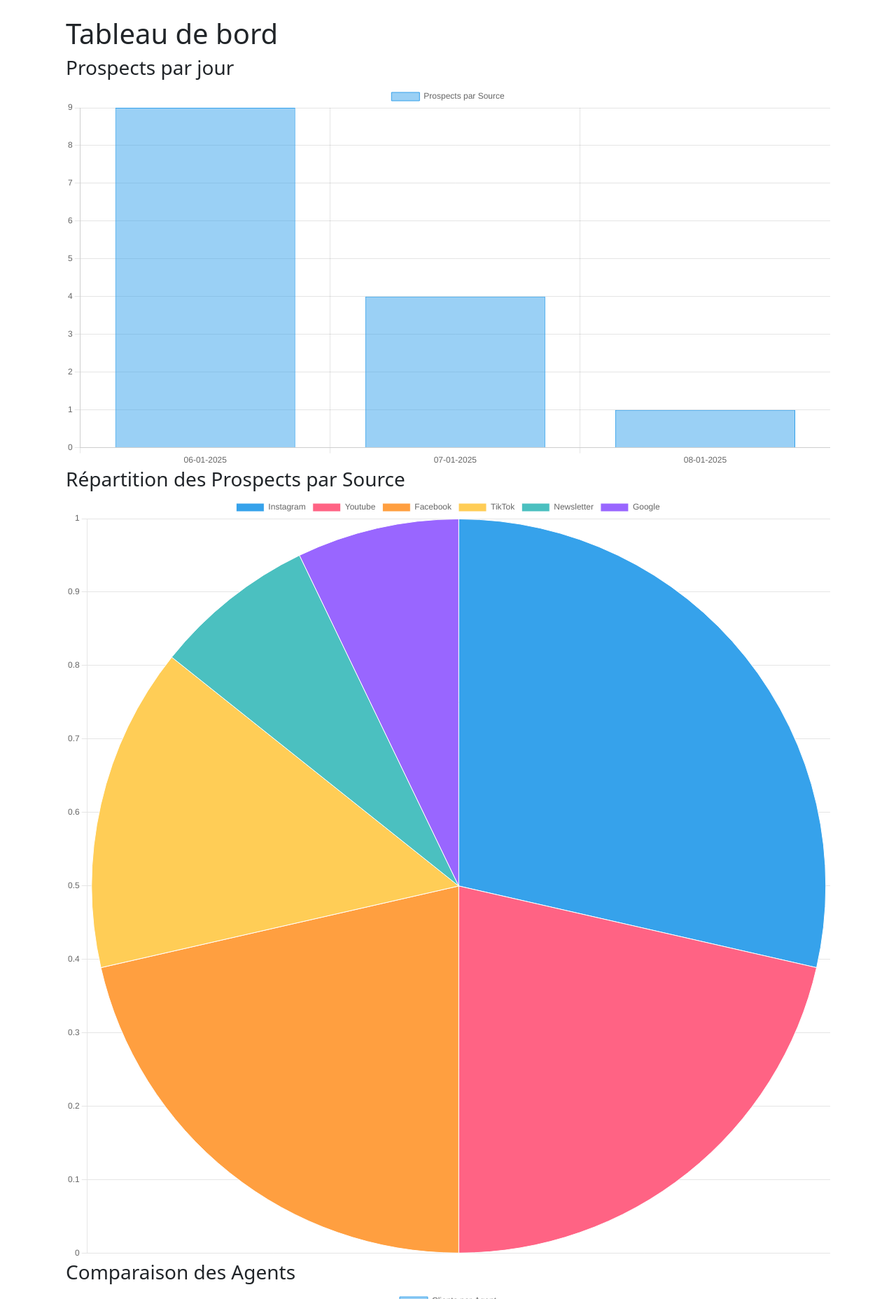
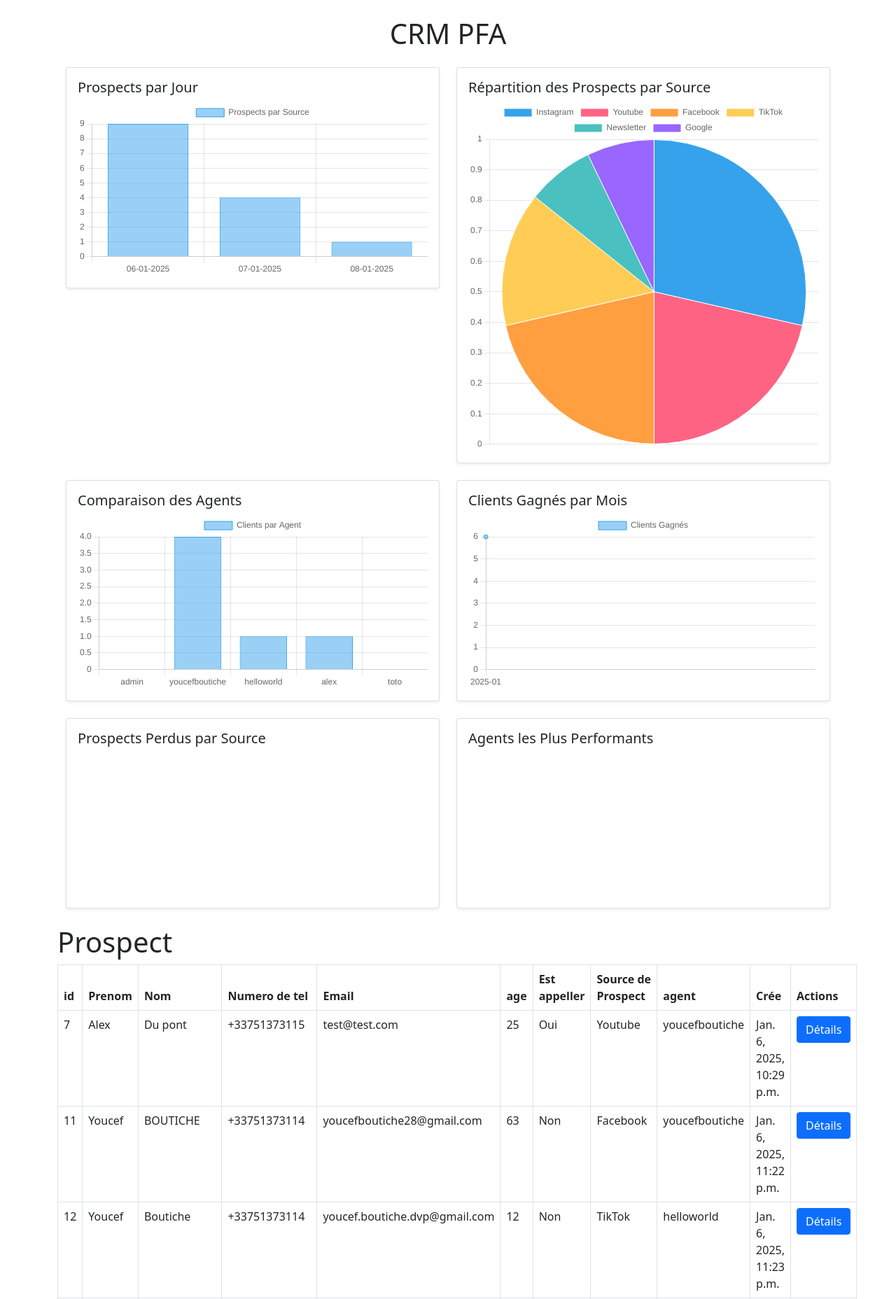
Before and after one commit to youcefpy/my_crm_pfa, a Django app: page / in a window 1280 px wide. Shown: the part 56-1912 px from the top of the page at 70% size. Run offline with Django 5.2, Linux system fonts and the light colour scheme; a user stored in the database is signed in; data comes from the database, SQL or seed files in the repository; both versions use the stored data as it was after the commit; a map, chart or similar area stays blank.

Commit message:
ajouté du style sur les graphes de la page index et ajouté la colonne cree dans list client

```diff
--- a/crm_app/templates/clients/list_clients.html
+++ b/crm_app/templates/clients/list_clients.html
@@ -20,6 +20,7 @@
                 <th scope="col">Est appeller</th>
                 <th scope="col">Source de Prospect</th>
                 <th scope="col">agent</th>
+                <th scope="col">Crée</th>
                 <th>Actions</th>
 
               </tr>
@@ -36,6 +37,7 @@
                         <td>{{ client.lead.phoned|yesno:"Oui,Non" }}</td>
                         <td>{{ client.lead.source }}</td>
                         <td>{{ client.lead.agent }}</td>
+                        <td>{{ client.created_at }}</td>
                         <td>En Construction</td>
                     </tr>
                 {% endfor %}
--- a/dashborad_app/templates/dashboard/index.html
+++ b/dashborad_app/templates/dashboard/index.html
@@ -1,41 +1,71 @@
 {% load static %}
 <div class="container mt-4">
-    <h1>Tableau de bord</h1>
+    <h1 class="text-center mb-4">CRM PFA</h1>
 
-    <!-- Graphique : Répartition des Prospects par Source -->
-    <div>
-        <h3>Prospects par jour</h3>
-        <canvas id="prospectsByDay"></canvas>
+    <div class="row">
+        <!-- Prospects par jour -->
+        <div class="col-md-6 mb-4">
+            <div class="card shadow-sm">
+                <div class="card-body">
+                    <h5 class="card-title">Prospects par Jour</h5>
+                    <canvas id="prospectsByDay" width="400" height="200"></canvas>
+                </div>
+            </div>
+        </div>
+
+        <!-- Répartition des Prospects par Source -->
+        <div class="col-md-6 mb-4">
+            <div class="card shadow-sm">
+                <div class="card-body">
+                    <h5 class="card-title">Répartition des Prospects par Source</h5>
+                    <canvas id="prospectsBySourceChart" width="400" height="200"></canvas>
+                </div>
+            </div>
+        </div>
     </div>
 
-    <!-- Graphique : Répartition des Prospects par Source -->
-    <div>
-        <h3>Répartition des Prospects par Source</h3>
-        <canvas id="prospectsBySourceChart"></canvas>
+    <div class="row">
+        <!-- Comparaison des Agents -->
+        <div class="col-md-6 mb-4">
+            <div class="card shadow-sm">
+                <div class="card-body">
+                    <h5 class="card-title">Comparaison des Agents</h5>
+                    <canvas id="agentsComparisonChart" width="400" height="200"></canvas>
+                </div>
+            </div>
+        </div>
+
+        <!-- Clients Gagnés par Mois -->
+        <div class="col-md-6 mb-4">
+            <div class="card shadow-sm">
+                <div class="card-body">
+                    <h5 class="card-title">Clients Gagnés par Mois</h5>
+                    <canvas id="clientsByMonthChart" width="400" height="200"></canvas>
+                </div>
+            </div>
+        </div>
     </div>
 
-    <!-- Graphique : Comparaison des Agents -->
-    <div>
-        <h3>Comparaison des Agents</h3>
-        <canvas id="agentsComparisonChart"></canvas>
-    </div>
+    <div class="row">
+        <!-- Prospects Perdus par Source -->
+        <div class="col-md-6 mb-4">
+            <div class="card shadow-sm">
+                <div class="card-body">
+                    <h5 class="card-title">Prospects Perdus par Source</h5>
+                    <canvas id="lostProspectsBySourceChart" width="400" height="200"></canvas>
+                </div>
+            </div>
+        </div>
 
-    <!-- Graphique : Clients Gagnés par Mois -->
-    <div>
-        <h3>Clients Gagnés par Mois</h3>
-        <canvas id="clientsByMonthChart"></canvas>
-    </div>
-
-    <!-- Graphique : Prospects Perdus par Source -->
-    <div>
-        <h3>Prospects Perdus par Source</h3>
-        <canvas id="lostProspectsBySourceChart"></canvas>
-    </div>
-
-    <!-- Graphique : Agents les Plus Performants -->
-    <div>
-        <h3>Agents les Plus Performants</h3>
-        <canvas id="topPerformingAgentsChart"></canvas>
+        <!-- Agents les Plus Performants -->
+        <div class="col-md-6 mb-4">
+            <div class="card shadow-sm">
+                <div class="card-body">
+                    <h5 class="card-title">Agents les Plus Performants</h5>
+                    <canvas id="topPerformingAgentsChart" width="400" height="200"></canvas>
+                </div>
+            </div>
+        </div>
     </div>
 </div>
 
```
Also changed, not shown: db.sqlite3.
